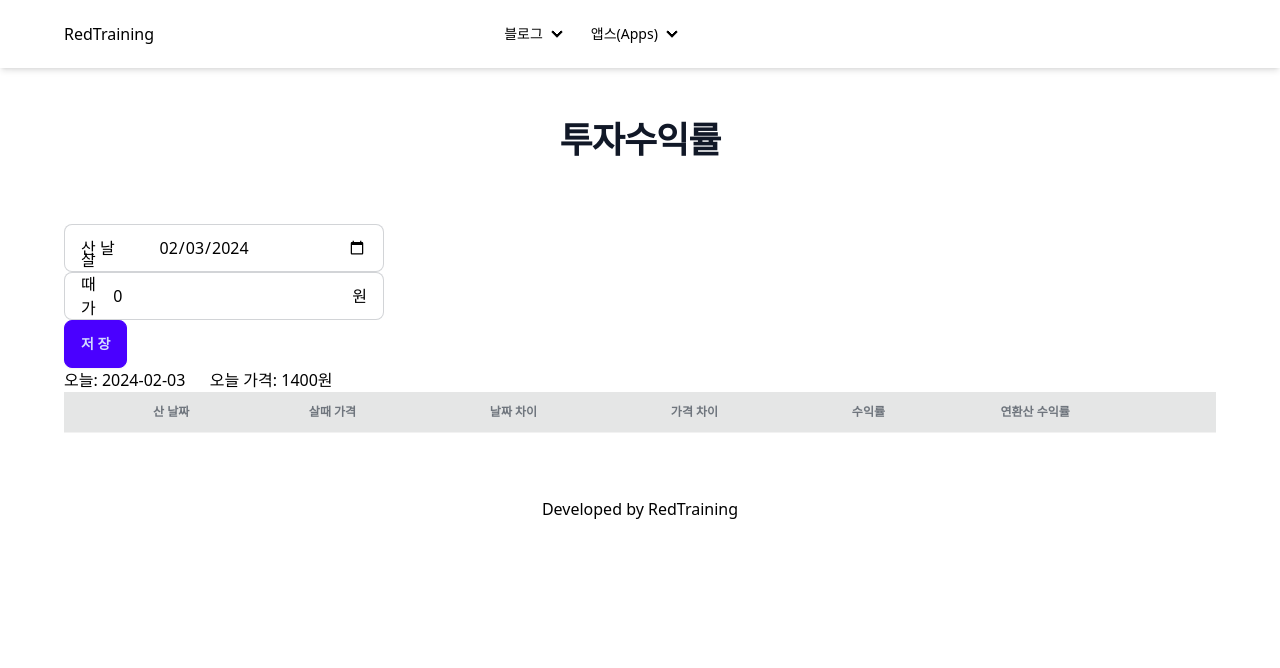
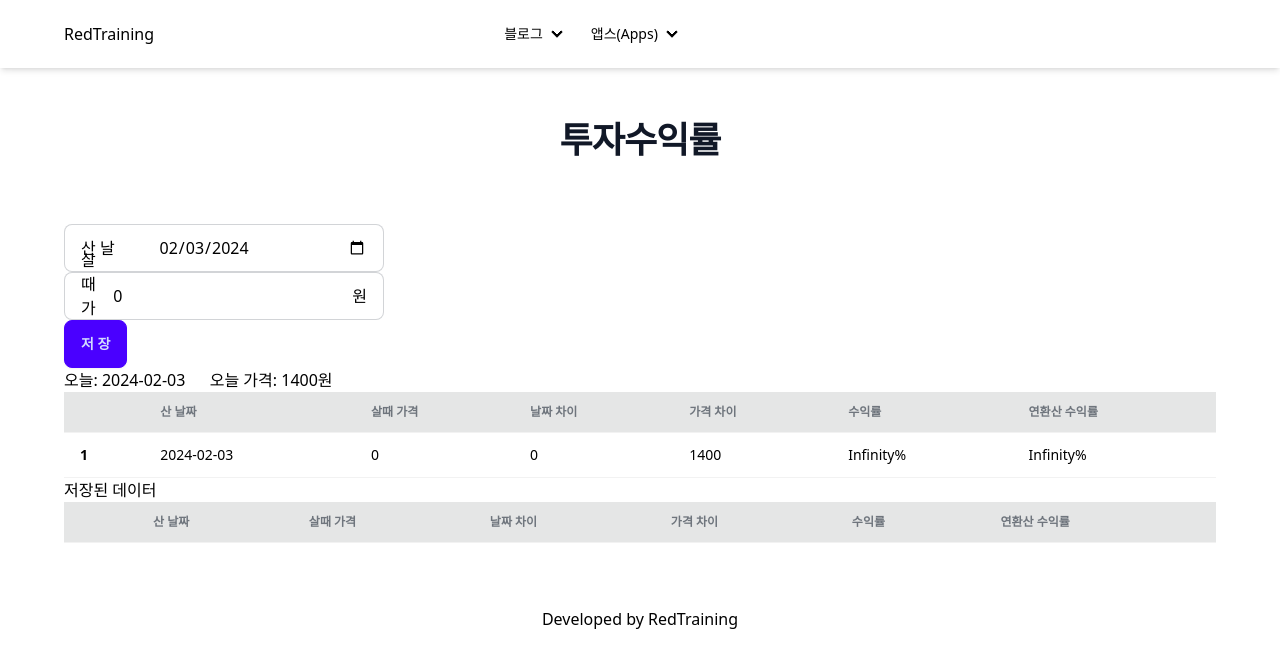
Before and after one commit to keenager/public-blog, a Next.js app: page /applications/roi in a window 1280 px wide. Shown: the top 668 px of the page. Built offline with nearby package versions, Linux system fonts and the light colour scheme.

Commit message:
만드는 중

```diff
--- /dev/null
+++ b/src/app/_components/apps/roi/RoiTable.tsx
@@ -0,0 +1,42 @@
+import { Invest } from "@/models/roiModels";
+import RoiTableRow from "./RoiTableRow";
+
+export default function RoiTable({
+  item,
+  todayPrice,
+}: {
+  item: Invest[] | Invest;
+  todayPrice: number;
+}) {
+  return (
+    <div className="overflow-x-auto">
+      <table className="table">
+        <thead>
+          <tr className="bg-base-300">
+            <th></th>
+            <th>산 날짜</th>
+            <th>살때 가격</th>
+            <th>날짜 차이</th>
+            <th>가격 차이</th>
+            <th>수익률</th>
+            <th>연환산 수익률</th>
+          </tr>
+        </thead>
+        <tbody>
+          {Array.isArray(item) ? (
+            item.map((inv, idx) => (
+              <RoiTableRow
+                key={idx}
+                idx={idx}
+                invest={inv}
+                todayPrice={todayPrice}
+              />
+            ))
+          ) : (
+            <RoiTableRow idx={0} invest={item} todayPrice={todayPrice} />
+          )}
+        </tbody>
+      </table>
+    </div>
+  );
+}
--- a/src/app/_components/apps/roi/displayROI.tsx
+++ b/src/app/_components/apps/roi/RoiTableRow.tsx
@@ -1,7 +1,7 @@
 import { getROI } from "@/lib/calcROI";
 import { Invest } from "@/models/roiModels";
 
-export default function DisplayROI({
+export default function RoiTableRow({
   idx,
   invest,
   todayPrice,
--- a/src/app/_components/apps/roi/addDataForm.tsx
+++ b/src/app/_components/apps/roi/addDataForm.tsx
@@ -10,8 +10,10 @@ import dayjs from "dayjs";
 import { Invest } from "@/models/roiModels";
 
 export default function AddDataForm({
+  updateCurData,
   updateList,
 }: {
+  updateCurData: Dispatch<SetStateAction<Invest>>;
   updateList: Dispatch<SetStateAction<Invest[]>>;
 }) {
   const [date, setDate] = useState("");
@@ -22,17 +24,23 @@ export default function AddDataForm({
   }, []);
 
   const dateChangeHandler = (event: ChangeEvent<HTMLInputElement>) => {
-    setDate((date) => event.target.value);
+    const newDate = event.target.value;
+    setDate((date) => newDate);
+    updateCurData((prev) => new Invest(newDate, prev.buyPrice));
   };
 
   const priceChangeHandler = (event: ChangeEvent<HTMLInputElement>) => {
-    console.log(+event.target.value);
-    setPrice(+event.target.value);
+    const newPrice = +event.target.value;
+    setPrice(newPrice);
+    updateCurData((prev) => new Invest(prev.buyDate, newPrice));
   };
 
   const saveHandler = () => {
     const newItem = new Invest(date, price);
     updateList((list) => [...list, newItem]);
+    setDate(dayjs().format("YYYY-MM-DD"));
+    setPrice(0);
+    updateCurData((prev) => new Invest(date, 0));
   };
 
   return (
--- a/src/app/applications/roi/page.tsx
+++ b/src/app/applications/roi/page.tsx
@@ -1,48 +1,28 @@
 "use client";
-import AddDataForm from "@/app/_components/apps/roi/addDataForm";
-import DisplayROI from "@/app/_components/apps/roi/displayROI";
+import { useState } from "react";
+import { Invest } from "@/models/roiModels";
+import AddDataForm from "@/app/_components/apps/roi/AddDataForm";
+import RoiTable from "@/app/_components/apps/roi/RoiTable";
 import MainTitle from "@/app/_components/common/main-title";
-import { Invest } from "@/models/roiModels";
 import dayjs from "dayjs";
-import { useState } from "react";
 
 export default function ROIPage() {
+  // const invs = [new Invest("2024-3-1", 1000), new Invest("2024-3-10", 1100)];
+  const todayStr = dayjs().format("YYYY-MM-DD");
+  const todayPrice = 1400;
+  const [curInvest, setCurInvest] = useState<Invest>(new Invest(todayStr, 0));
   const [investList, setInvestList] = useState<Invest[]>([]);
-  // const invs = [new Invest("2024-3-1", 1000), new Invest("2024-3-10", 1100)];
-  const todayPrice = 1400;
 
   return (
     <>
       <MainTitle>투자수익률</MainTitle>
-      <AddDataForm updateList={setInvestList} />
+      <AddDataForm updateCurData={setCurInvest} updateList={setInvestList} />
       <p>
-        오늘: {dayjs().format("YYYY-MM-DD")} &emsp; 오늘 가격: {todayPrice}원
+        오늘: {todayStr} &emsp; 오늘 가격: {todayPrice}원
       </p>
-      <div className="overflow-x-auto">
-        <table className="table">
-          <thead>
-            <tr className="bg-base-300">
-              <th></th>
-              <th>산 날짜</th>
-              <th>살때 가격</th>
-              <th>날짜 차이</th>
-              <th>가격 차이</th>
-              <th>수익률</th>
-              <th>연환산 수익률</th>
-            </tr>
-          </thead>
-          <tbody>
-            {investList.map((inv, idx) => (
-              <DisplayROI
-                key={idx}
-                idx={idx}
-                invest={inv}
-                todayPrice={todayPrice}
-              />
-            ))}
-          </tbody>
-        </table>
-      </div>
+      <RoiTable item={curInvest} todayPrice={todayPrice} />
+      <p>저장된 데이터</p>
+      <RoiTable item={investList} todayPrice={todayPrice} />
     </>
   );
 }
```
